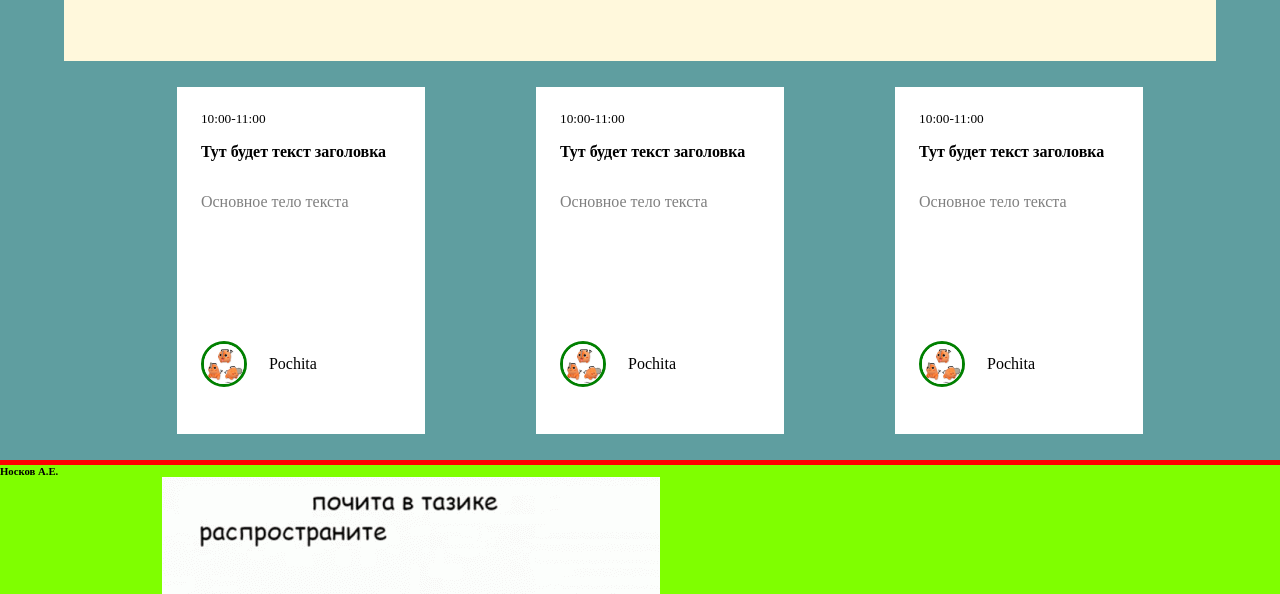
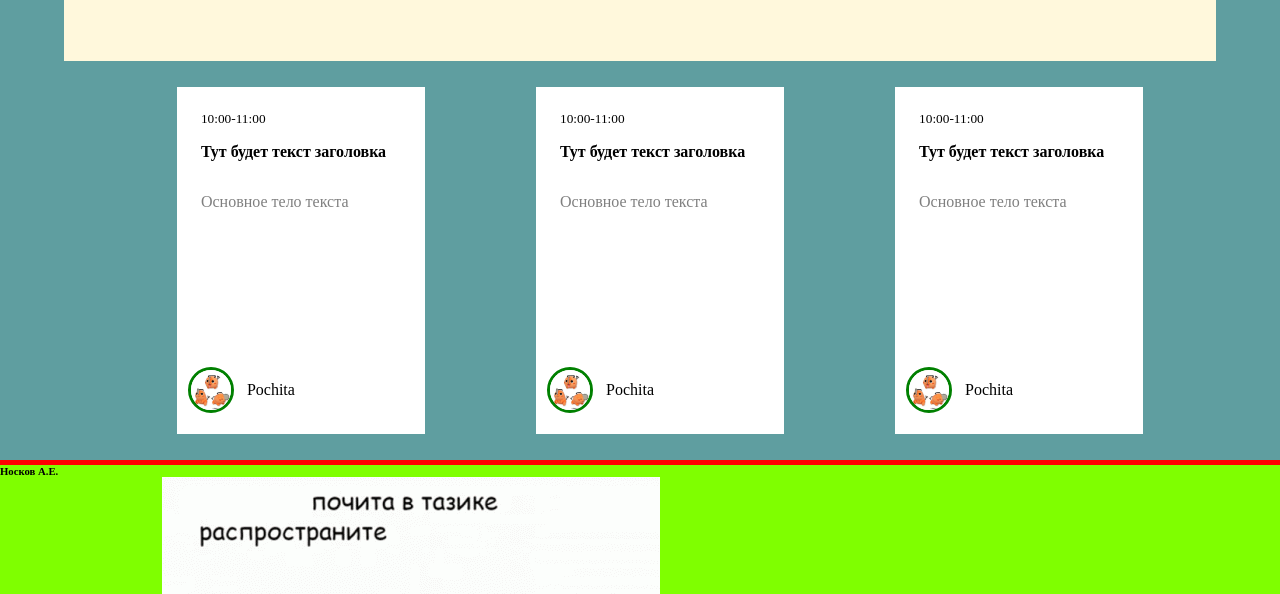
Before and after one commit to Fody0/Fody0.github.io, a plain HTML site: page competencion.html in a window 1280 px wide. Shown: the part 202-796 px from the top of the page. Drawn offline with Linux system fonts and the light colour scheme.

Commit message:
asdfdsfa

```diff
--- a/css/style.css
+++ b/css/style.css
@@ -143,14 +143,15 @@ button
     display: flex;
     align-items: center;
     justify-content: center;
-    position: absolute;
+    position: relative;
     max-width: 100%;
     max-height: 100%;
-    margin: 18% 0;
+    margin-right: 90%;
+    margin-top: 70%;
 }
 .for-div-text
 {
     position: absolute;
     display: flex;
-    padding-left: 300%;
+    padding-left: 600%;
 }
```
